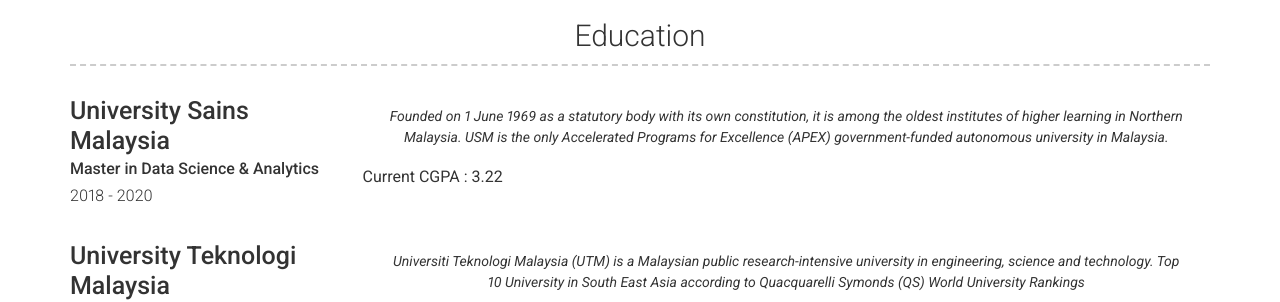
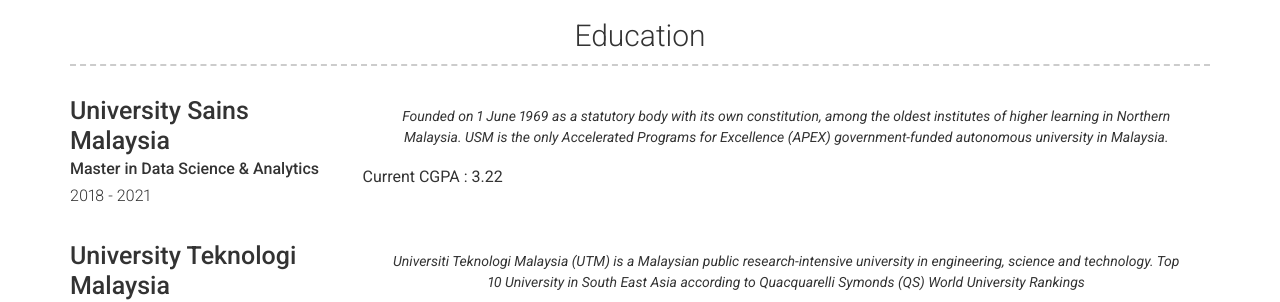
Before and after one commit to mahirahamzah/Resume, a Jekyll site: the page built from index.md, in a window 1280 px wide. Shown: the part 1354-1656 px from the top of the page. Built offline with Jekyll 4.4.1, drawn with Linux system fonts in a browser that asks for light colours; nearby versions of some CDN libraries.

Commit message:
Update education.yml

```diff
--- a/_data/education.yml
+++ b/_data/education.yml
@@ -1,10 +1,10 @@
 # Education Template
 - layout: left
   name: University Sains Malaysia
-  dates: 2018 - 2020
+  dates: 2018 - 2021
   qualification: Master in Data Science & Analytics
   quote: >
-    Founded on 1 June 1969 as a statutory body with its own constitution, it is among the oldest institutes of higher learning in Northern Malaysia. USM is the only Accelerated Programs for Excellence (APEX) government-funded autonomous university in Malaysia.
+    Founded on 1 June 1969 as a statutory body with its own constitution, among the oldest institutes of higher learning in Northern Malaysia. USM is the only Accelerated Programs for Excellence (APEX) government-funded autonomous university in Malaysia.
   description: | # this will include new lines to allow paragraphs
     Current CGPA : 3.22
 
```
